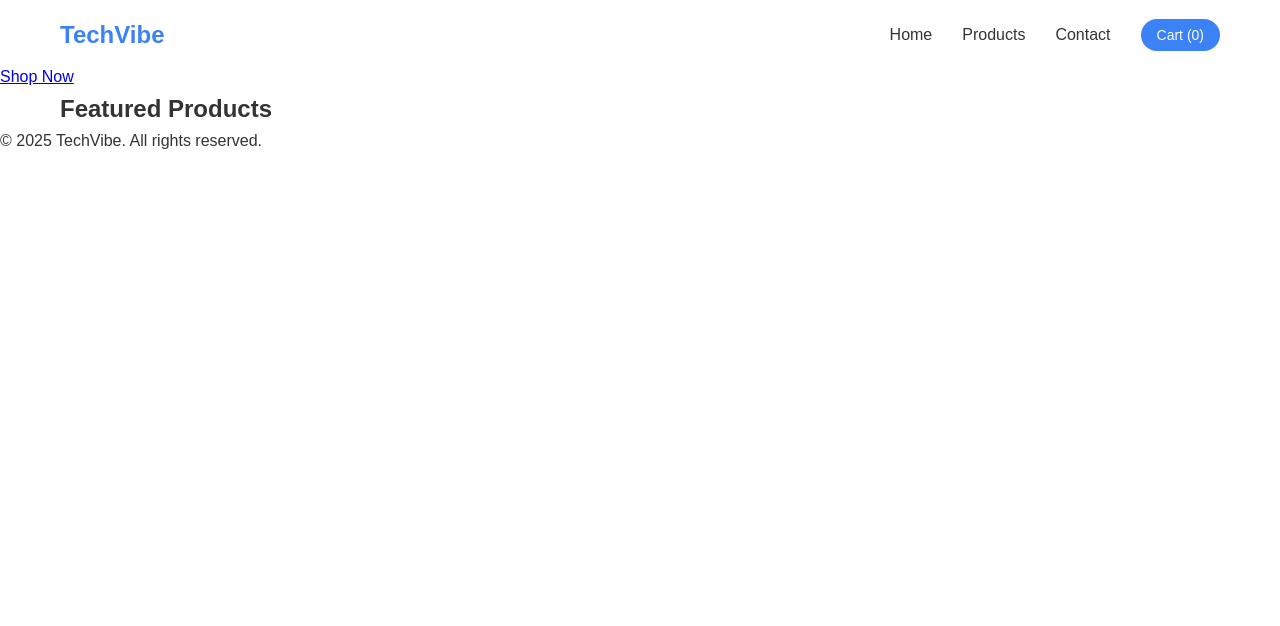
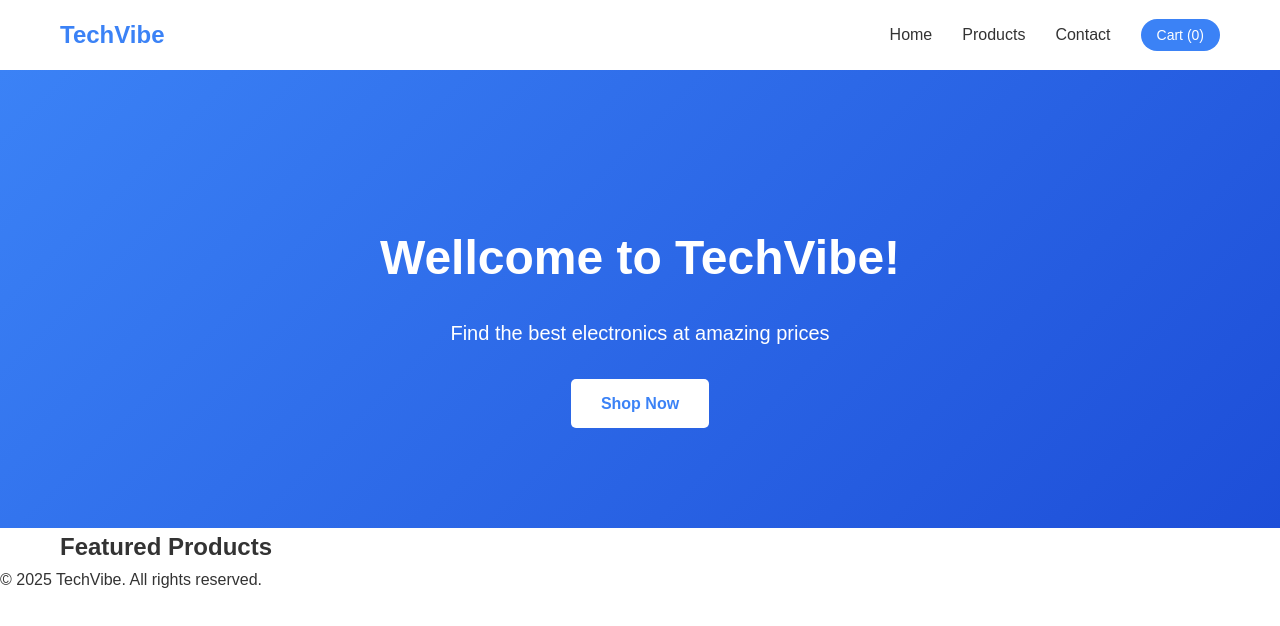
Before and after one commit to OlwethuMpenge/TechVibe, a plain HTML site: page index.html in a window 1280 px wide. Drawn offline with Linux system fonts and the light colour scheme.

Commit message:
Lesson 5 Hero Section Styling

```diff
--- a/style.css
+++ b/style.css
@@ -68,3 +68,38 @@ body {
 .cart-link:hover {
     background-color: #2563eb !important;
 }
+
+.hero {
+    background: linear-gradient(135deg, #3b82f6, #1d4ed8);
+    color: white;
+    text-align: center;
+    padding: 150px 10px 100px;
+    margin-top: 70px;
+}
+
+.hero h1 {
+    font-size: 48px;
+    margin-bottom: 20px;
+    font-weight: bold;
+}
+
+.hero p {
+    font-size: 20px;
+    margin-bottom: 30px;
+}
+
+.btn {
+    display: inline-block;
+    background-color: white;
+    color: #3b82f6;
+    padding: 12px 30px;
+    text-decoration: none;
+    border-radius: 5px;
+    font-weight: bold;
+    transition: all 0.3s ease;
+}
+
+.btn:hover {
+    background-color: #f8fafc;
+    transform: translateY(-2px);
+}
```
